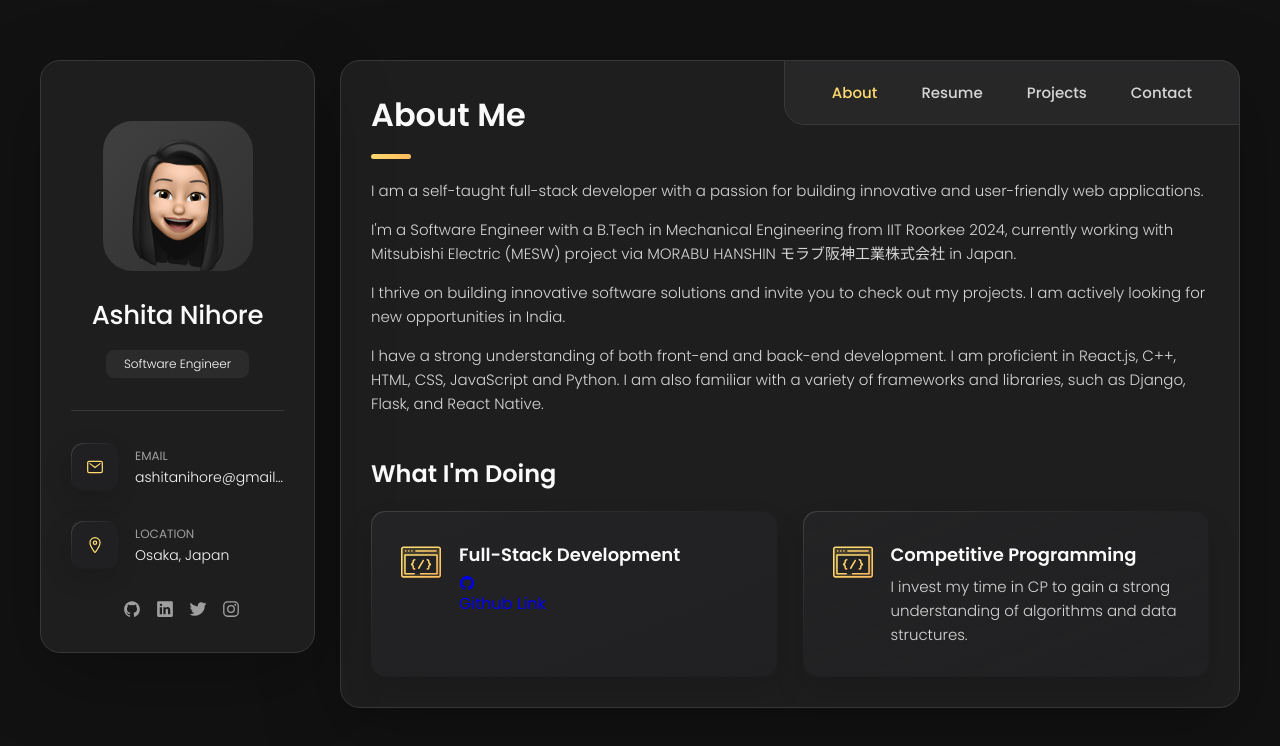
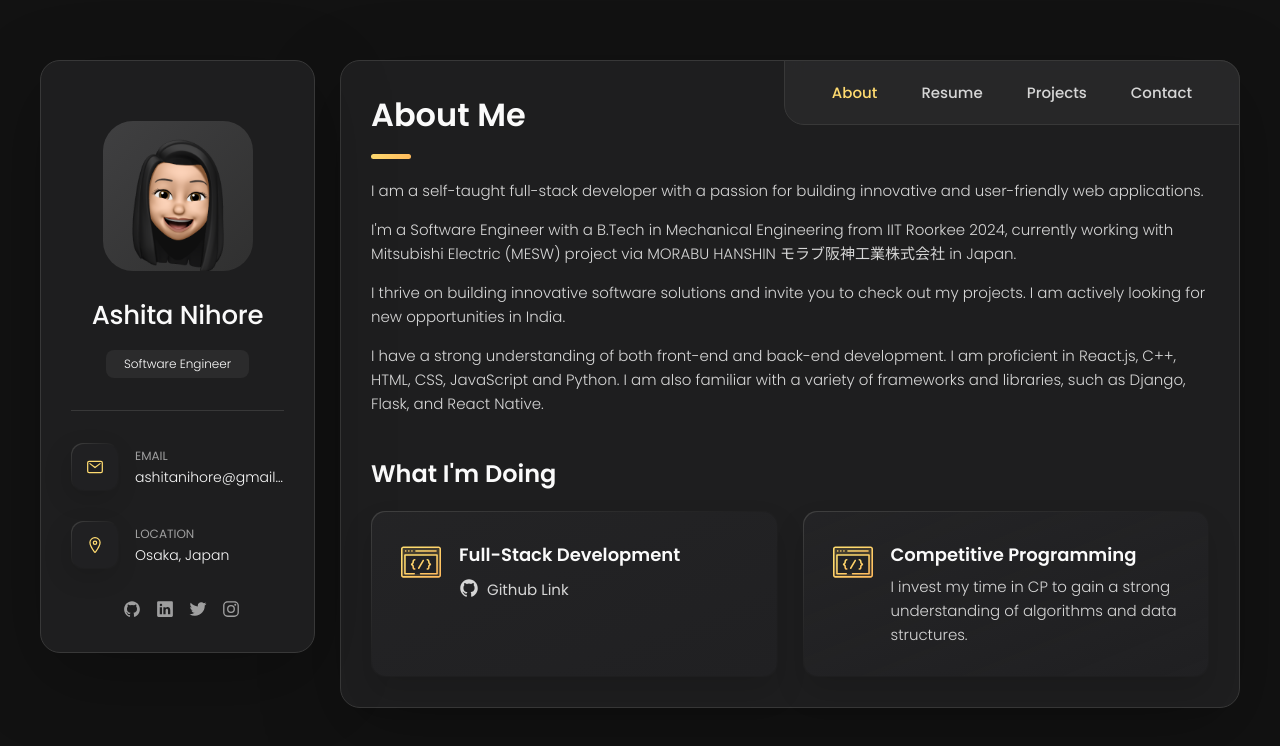
Before and after one commit to ashita1512/MyPortfolio, a plain HTML site: page index.html in a window 1280 px wide. Drawn offline with nearby package versions, Linux system fonts and the light colour scheme.

Commit message:
Update style.css

```diff
--- a/assets/css/style.css
+++ b/assets/css/style.css
@@ -540,7 +540,24 @@ main {
   line-height: 1.6;
 }
 
+.service-link {
+  display: flex;
+  justify-content: left;
+  align-items: left;
+  gap: 8px;
+  color: var(--light-gray);
+  font-size: var(--fs-6);
+  margin-top: 10px;
+  transition: var(--transition-1);
+}
 
+.service-link:hover {
+  color: var(--orange-yellow-crayola);
+}
+
+.service-link ion-icon {
+  font-size: 20px;
+}
 /*-----------------------------------*\
 #RESUME
 \*-----------------------------------*/
```
